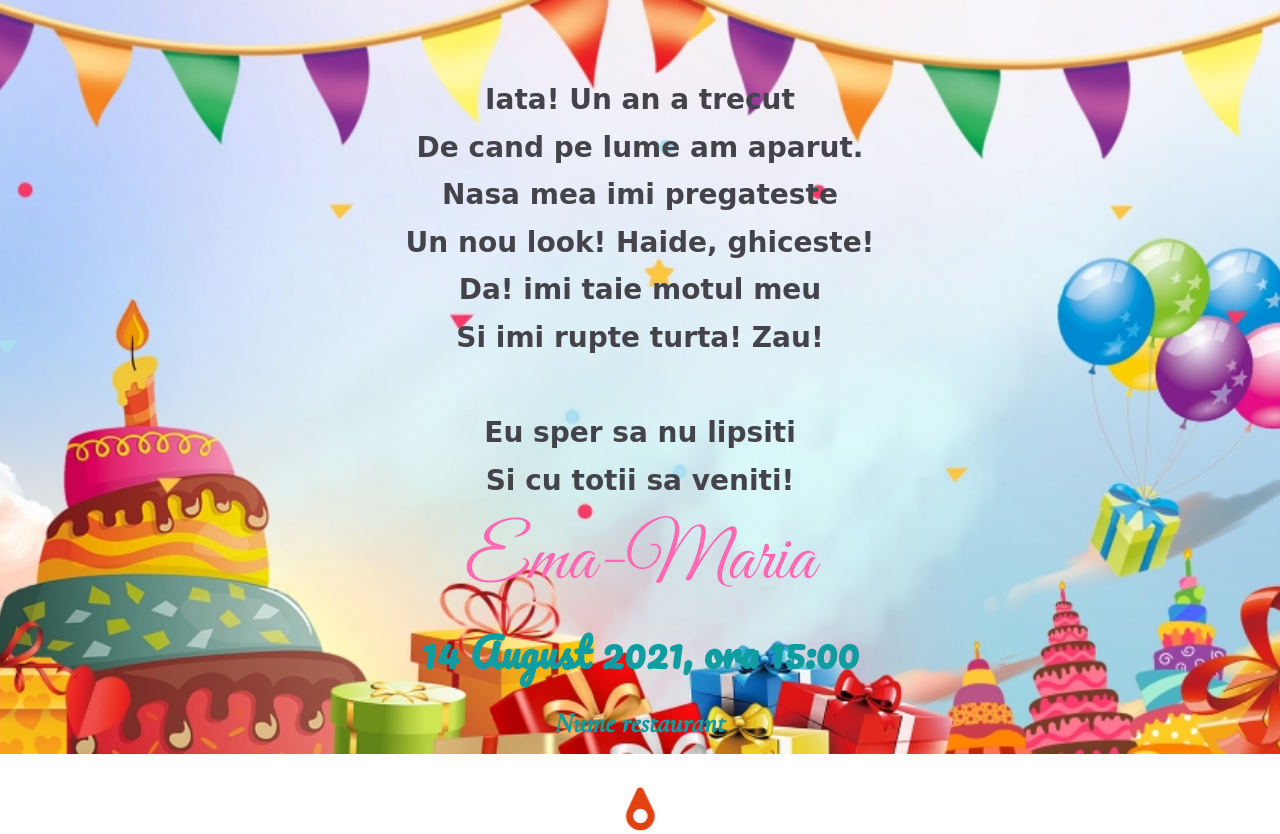
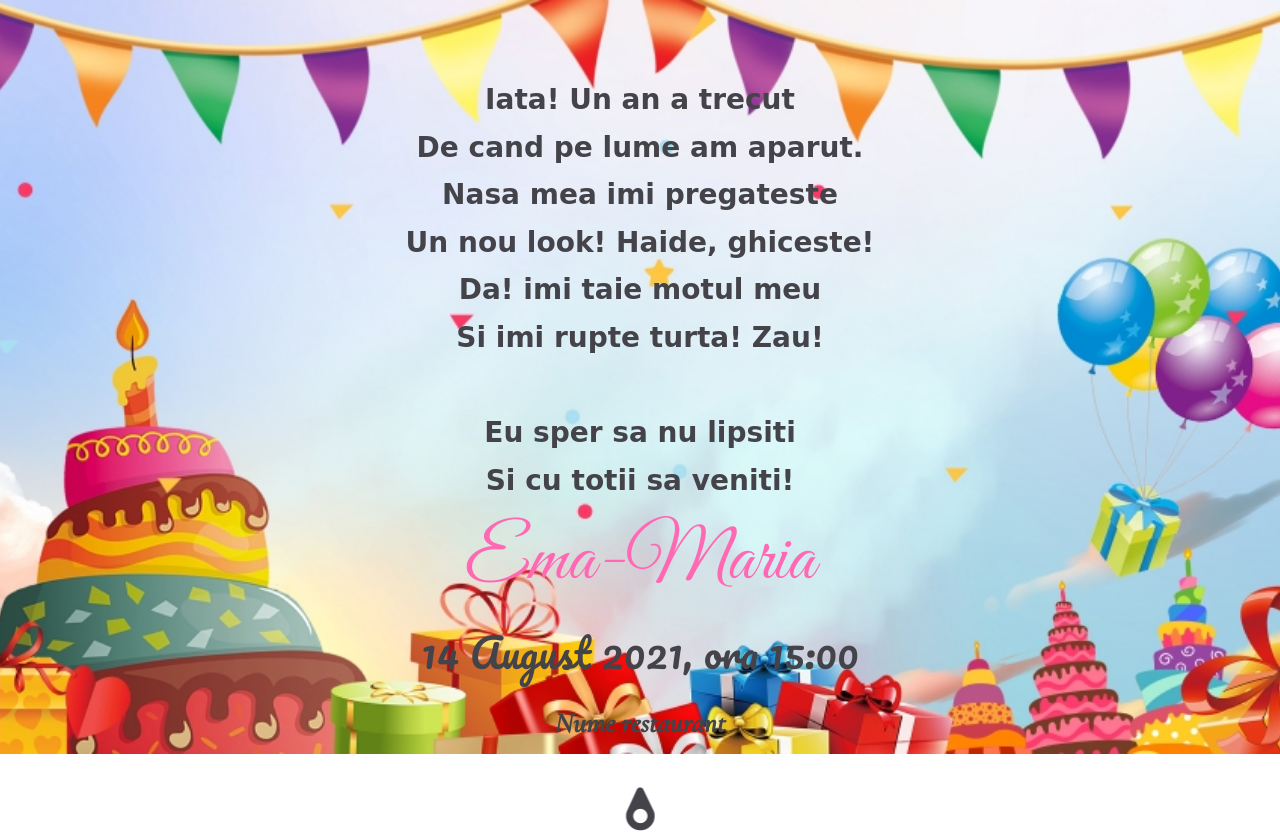
Before and after one commit to alyersin/ema-maria-one-year, a plain HTML site: page index.html in a window 1280 px wide. Drawn offline with nearby package versions, Linux system fonts and the light colour scheme; a web font is replaced by a local one.

Commit message:
Update main.css

```diff
--- a/main.css
+++ b/main.css
@@ -76,8 +76,9 @@ h1 {
     font-weight: bold;
     font-size: 1.75rem;
     top: -4vh;
-    color: rgb(15, 157, 161);
+    color: #444349;
     padding-top: 12px;
+    font-weight: normal;
 }
 
 @media (min-width: 768px) {
@@ -85,7 +86,8 @@ h1 {
         position: relative;
         top: 4vh;
         font-size: 2.5rem;
-        color: rgb(15, 157, 161);
+        color: #444349;
+        font-weight: normal;
     }
 }
 
@@ -97,7 +99,7 @@ h1 {
     font-size: 1.5rem;
     text-decoration: none;
     padding-top: 12px;
-    color: rgb(15, 157, 161);
+    color: #444349;
 }
 
 @media (min-width: 768px) {
@@ -132,7 +134,7 @@ img:hover {
 }
 
 .maps {
-    color: rgb(15, 157, 161);
+    color: #444349;
     position: relative;
     top: -5vh;
 }
@@ -142,6 +144,6 @@ img:hover {
         position: relative;
         top: 10vh;
         position: relative;
-        color: rgb(226, 65, 17);
+        color: #444349;
     }
 }
```
